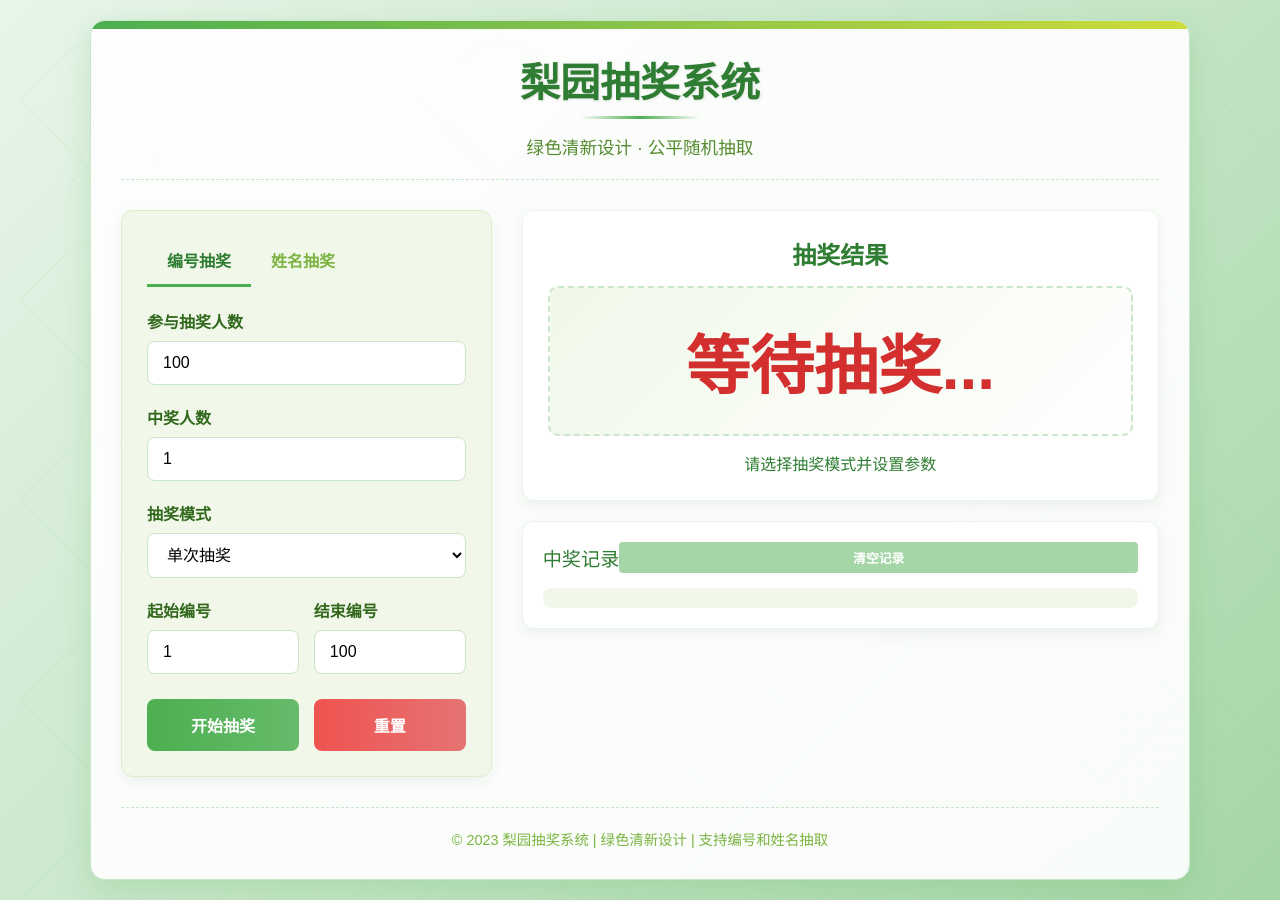
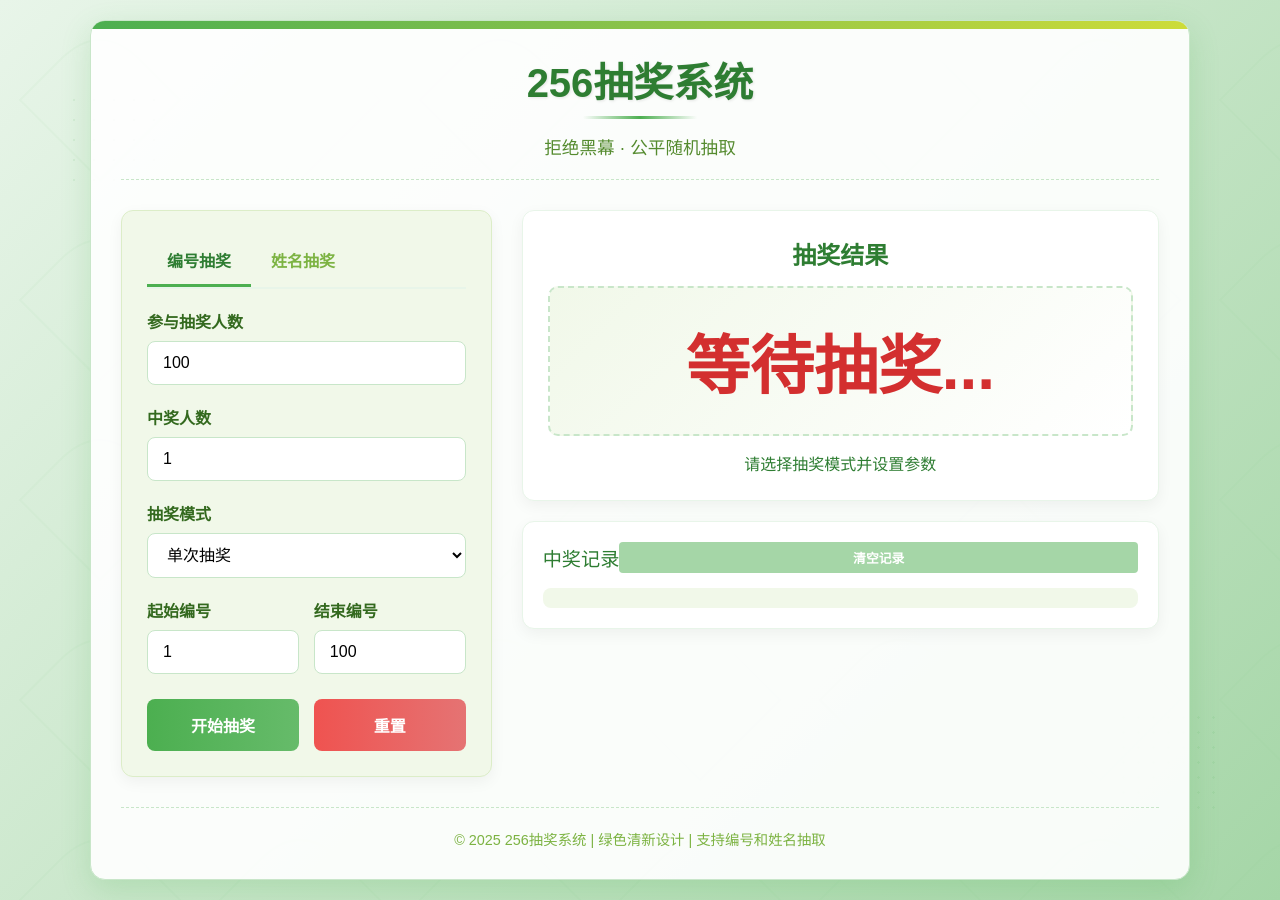
Before and after one commit to 12345678666qw/3, a plain HTML site: page index.html in a window 1280 px wide. Drawn offline with Linux system fonts and the light colour scheme.

Commit message:
Update index.html

```diff
--- a/index.html
+++ b/index.html
@@ -411,8 +411,8 @@
 
     <div class="container">
         <header>
-            <h1>梨园抽奖系统</h1>
-            <p class="subtitle">绿色清新设计 · 公平随机抽取</p>
+            <h1>256抽奖系统</h1>
+            <p class="subtitle">拒绝黑幕 · 公平随机抽取</p>
         </header>
 
         <div class="main-content">
@@ -513,7 +513,7 @@
         </div>
 
         <footer>
-            <p>© 2023 梨园抽奖系统 | 绿色清新设计 | 支持编号和姓名抽取</p>
+            <p>© 2025 256抽奖系统 | 绿色清新设计 | 支持编号和姓名抽取</p>
         </footer>
     </div>
 
```
